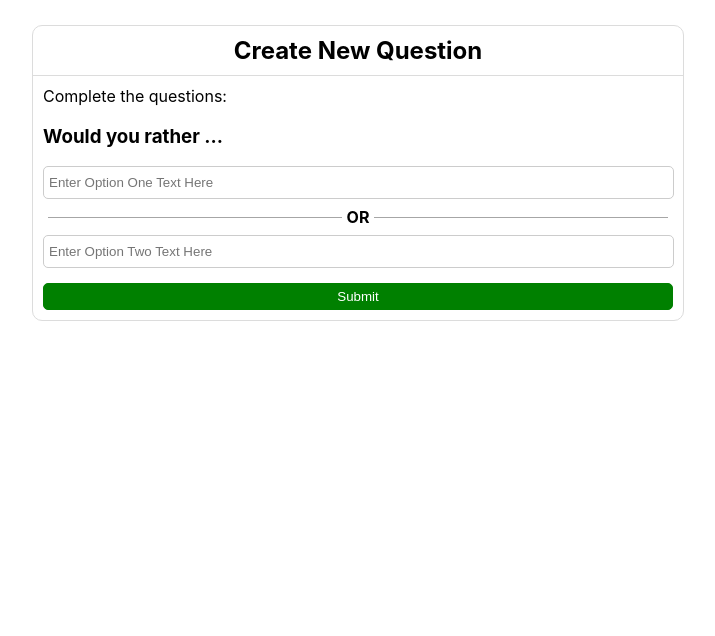
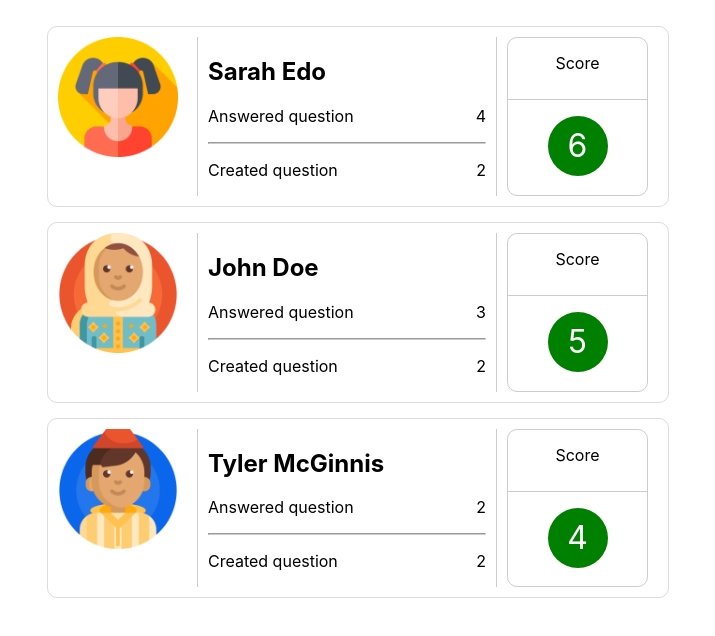
Before and after one commit to rarlala/WouldYouRather, a React (Create React App) app in the folder would-you-rather/: page /leaderBoard in a window 1280 px wide. Shown: the top 636 px of the page, without its empty margins (282-997 px from the left). Built offline with nearby package versions, Linux system fonts and the light colour scheme.

Commit message:
Leader Board Component + CSS

```diff
--- a/would-you-rather/package.json
+++ b/would-you-rather/package.json
@@ -10,6 +10,7 @@
     "react-dom": "^16.13.1",
     "react-redux": "^7.2.0",
     "react-redux-loading": "^1.0.1",
+    "react-router-dom": "^5.1.2",
     "react-scripts": "3.4.1",
     "redux": "^4.0.5",
     "redux-thunk": "^2.3.0",
--- a/would-you-rather/src/components/App.js
+++ b/would-you-rather/src/components/App.js
@@ -1,8 +1,7 @@
 import React, { Component } from 'react';
 import { connect } from 'react-redux';
 import { handleInitialDate } from '../actions/shared';
-import Dashboard from './Dashboard';
-import NewQuestion from './NewQuestion';
+import LeaderBoard from './LeaderBoard';
 
 class App extends Component {
   componentDidMount() {
@@ -13,7 +12,9 @@ class App extends Component {
     return (
       <div className="container">
         {/* {this.props.loading === true ? null : <Dashboard />} */}
-        {this.props.loading === true ? null : <NewQuestion />}
+        {this.props.loading === true ? null : (
+          <LeaderBoard />
+        )}
       </div>
     );
   }
--- /dev/null
+++ b/would-you-rather/src/components/LeaderBoard.js
@@ -0,0 +1,52 @@
+import React, { Component } from 'react';
+import { connect } from 'react-redux';
+
+class LeaderBoard extends Component {
+  render() {
+    const { users } = this.props;
+
+    return (
+      <ul className="leaderBoard">
+        {users.map(user => (
+          <li key={user.id} className="leaderBoard-list">
+            <div className="leaderBoard-box-left">
+              <img
+                src={user.avatarURL}
+                alt={`Avatar of ${user.name}`}
+                className="avatar"
+              />
+            </div>
+            <div className="leaderBoard-box-center">
+              <h2>{user.name}</h2>
+              <p>
+                <span>Answered question</span>
+                <span>{Object.keys(user.answers).length}</span>
+              </p>
+              <hr />
+              <p>
+                <span>Created question</span>
+                <span>{user.questions.length}</span>
+              </p>
+            </div>
+            <div className="leaderBoard-box-right">
+              <p className="score">Score</p>
+              <p className="score-text">
+                {Object.keys(user.answers).length + user.questions.length}
+              </p>
+            </div>
+          </li>
+        ))}
+      </ul>
+    );
+  }
+}
+
+const mapStateToProps = ({ users }) => {
+  const userScore = user =>
+    Object.keys(user.answers).length + user.questions.length;
+  return {
+    users: Object.values(users).sort((a, b) => userScore(b) - userScore(a))
+  };
+};
+
+export default connect(mapStateToProps)(LeaderBoard);
--- a/would-you-rather/src/index.css
+++ b/would-you-rather/src/index.css
@@ -55,7 +55,8 @@ li {
 }
 
 /* question */
-.question {
+.question,
+.leaderBoard-list {
   width: 100%;
   max-width: 600px;
   margin: 0 auto;
@@ -83,7 +84,8 @@ li {
   border-right: 1px solid gainsboro;
 }
 
-.question-box-left img {
+.question-box-left img,
+.leaderBoard-list img {
   width: 120px;
   margin: auto;
 }
@@ -242,3 +244,58 @@ li {
   border: 1px solid green;
   transition: background 0.5s;
 }
+
+/* leaderBoard */
+
+.leaderBoard-list {
+  width: 100%;
+  margin-bottom: 15px;
+  display: flex;
+}
+
+.leaderBoard-box-left {
+  width: 25%;
+  border-right: 1px solid #ccc;
+}
+
+.leaderBoard-box-center {
+  width: 50%;
+  border-right: 1px solid #ccc;
+  padding: 0 10px;
+}
+
+.leaderBoard-box-center p {
+  display: flex;
+  justify-content: space-between;
+}
+
+.leaderBoard-box-center hr {
+  border-bottom: 1px solid #ccc;
+}
+
+.leaderBoard-box-right {
+  width: 25%;
+  height: inherit;
+  margin: 0 10px;
+  border-radius: 10px;
+  border: 1px solid #ccc;
+  text-align: center;
+}
+
+.leaderBoard-box-right .score {
+  border-bottom: 1px solid #ccc;
+  height: 20%;
+  margin-top: 15px;
+  padding-bottom: 15px;
+}
+
+.leaderBoard-box-right .score-text {
+  background: green;
+  width: 60px;
+  height: 60px;
+  line-height: 60px;
+  color: #fff;
+  border-radius: 100%;
+  font-size: 2rem;
+  margin: 0 auto;
+}
```
Also changed, not shown: 1 other file (tests, documents, lock files or other folders).
